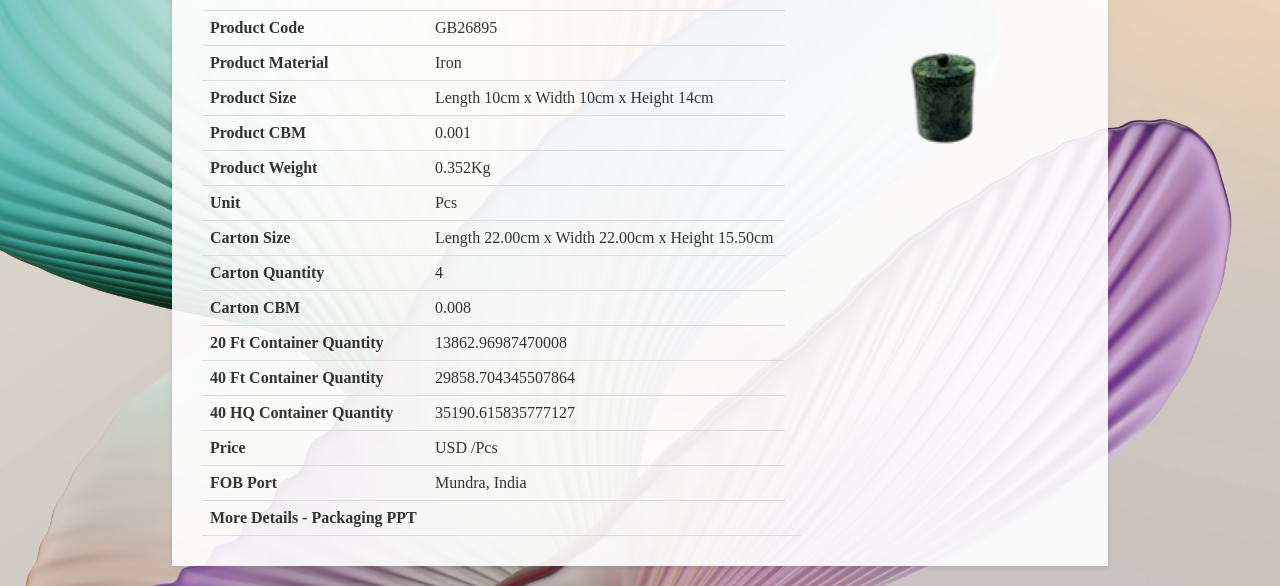
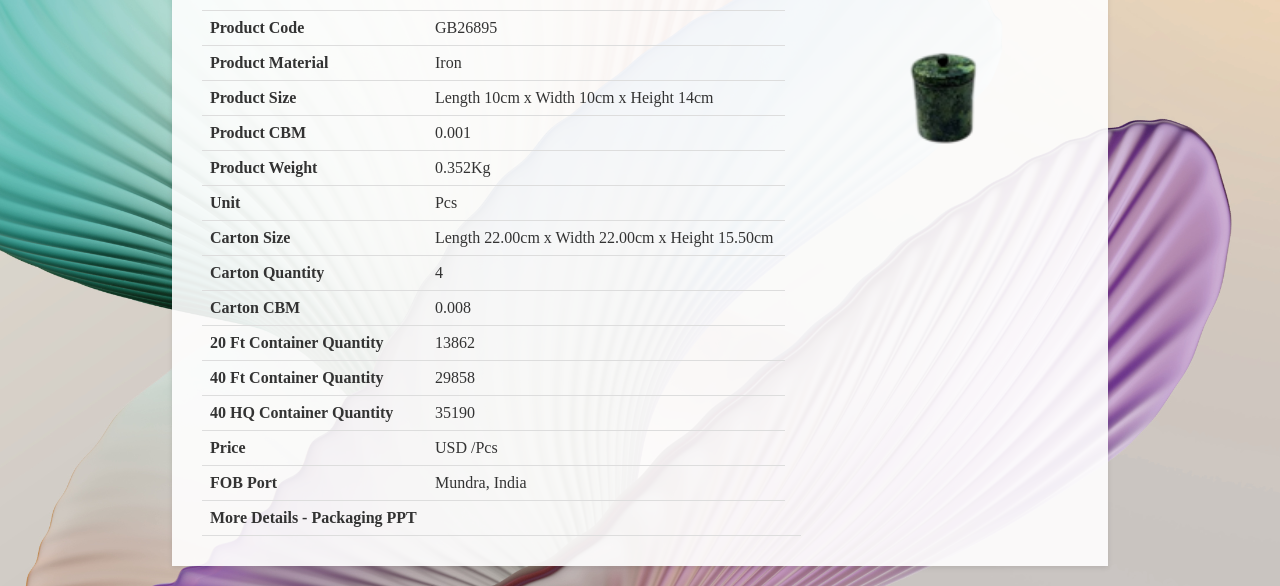
Before and after one commit to GBSLIT/GB26895, a plain HTML site: page index.html in a window 1280 px wide. Shown: the part 253-839 px from the top of the page. Drawn offline with Linux system fonts and the light colour scheme.

Commit message:
Update index.html

```diff
--- a/index.html
+++ b/index.html
@@ -177,15 +177,15 @@
                 </tr>
                 <tr>
                     <th>20 Ft Container Quantity</th>
-                    <td>13862.96987470008 </td>
+                    <td>13862 </td>
                 </tr>
                 <tr>
                     <th>40 Ft Container Quantity</th>
-                    <td>29858.704345507864 </td>
+                    <td>29858 </td>
                 </tr>
                 <tr>
                     <th>40 HQ Container Quantity</th>
-                    <td>35190.615835777127 </td>
+                    <td>35190 </td>
                  </tr>
                 <tr>
                     <th>Price</th>
```
